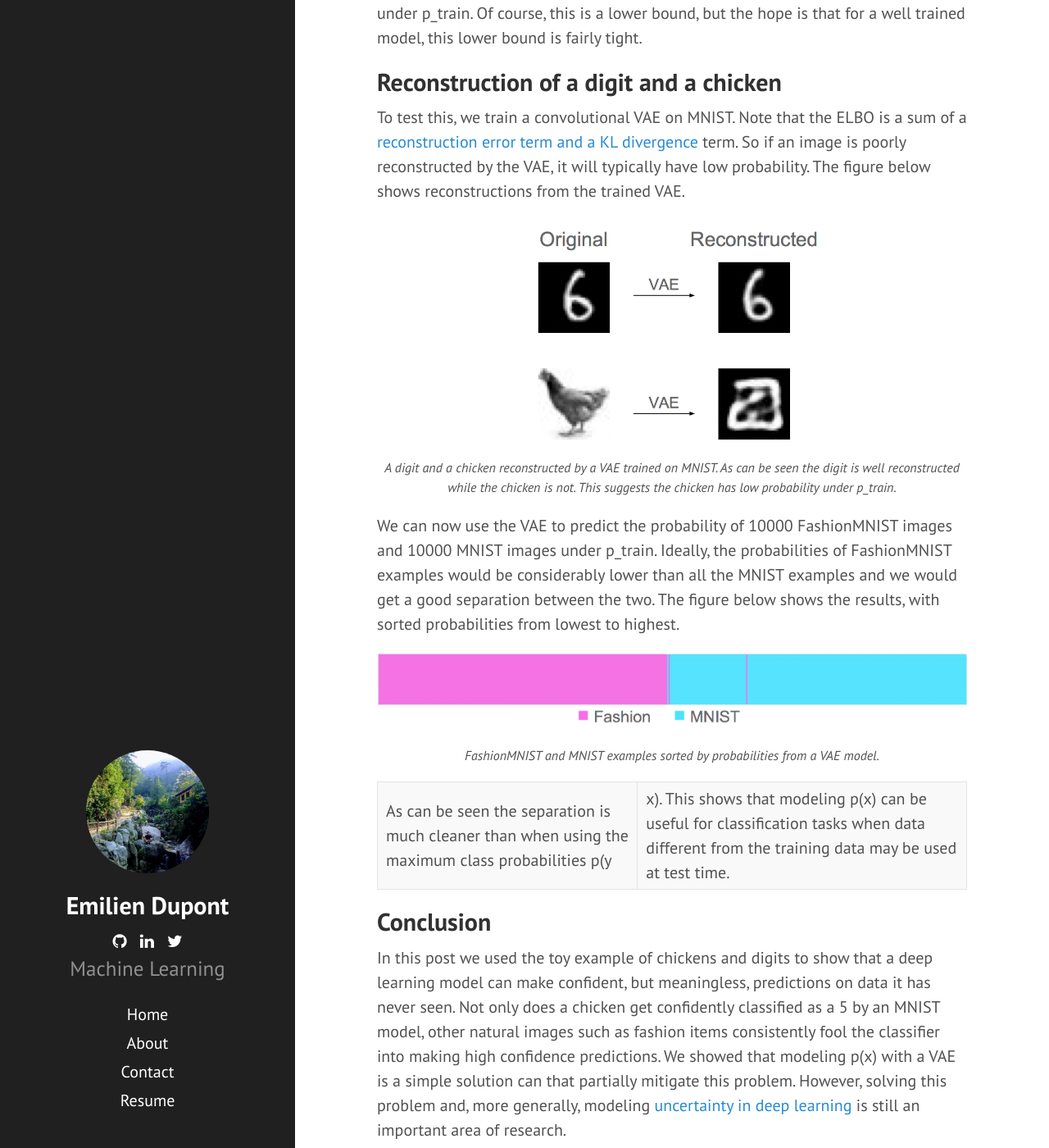
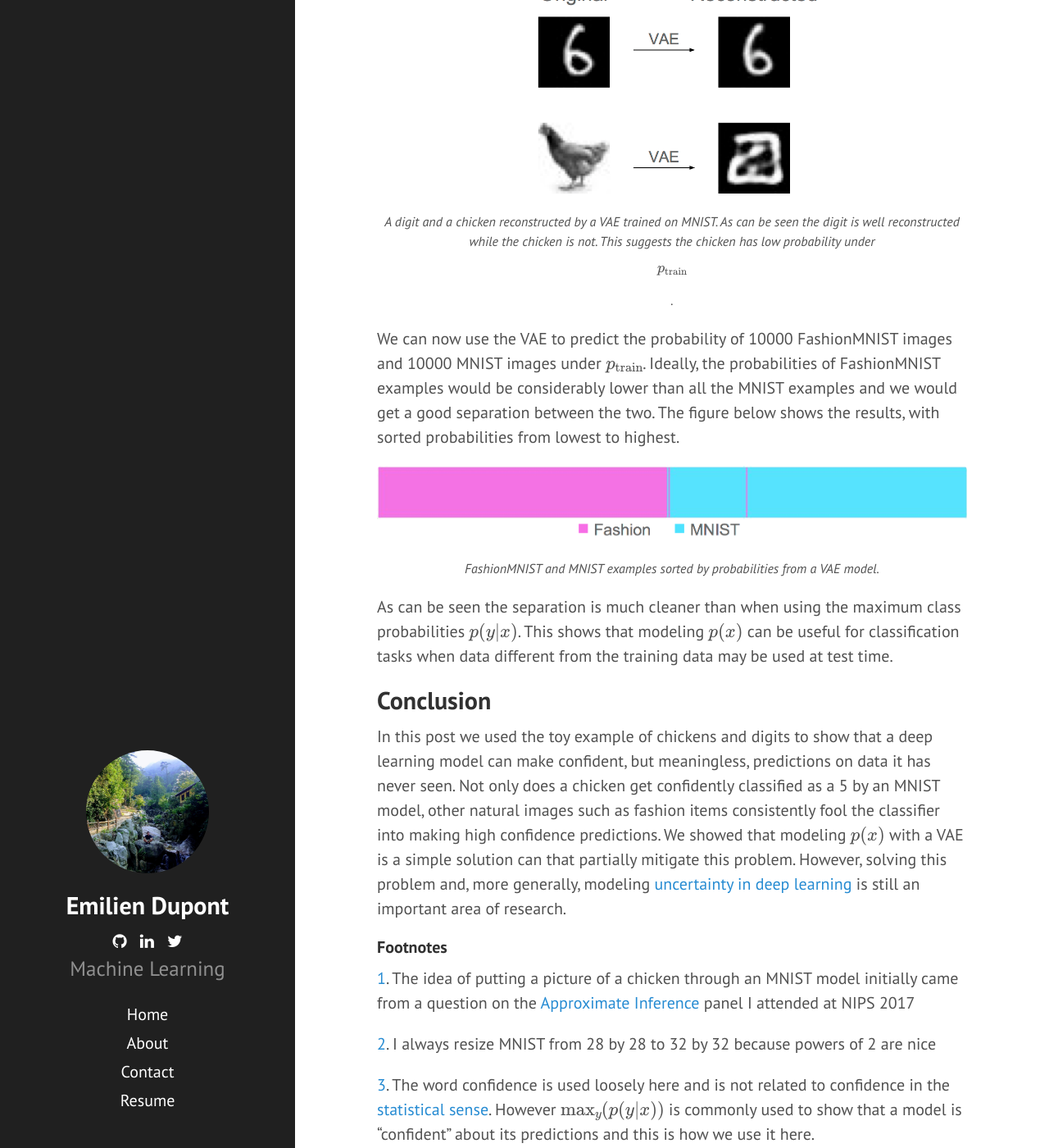
Before and after one commit to EmilienDupont/emiliendupont.github.io, a Jekyll site: the page built from _posts/2018-03-14-mnist-chicken.md, in a window 1280 px wide and 1400 px high, scrolled down 6357 px. Shown: the whole window at 82% size. Built offline with Jekyll 4.4.1, drawn with Linux system fonts in a browser that asks for light colours; nearby versions of some CDN libraries; formulas are drawn with MathJax 3; comment, search, counter and statistics services are not loaded; some of the changed text lies outside the part shown.

Commit message:
:bug: fix all the latex stuff

```diff
--- a/_posts/2018-03-14-mnist-chicken.md
+++ b/_posts/2018-03-14-mnist-chicken.md
@@ -16,22 +16,22 @@ The goal of this post is to show that:
 
 ## Discriminative models and unseen data
 
-When doing classification we are often interested in building a discriminative model $$ p(y|x) $$, i.e. a model of the probability of a certain label $$ y $$ (e.g. digit type) given a datapoint $$ x $$ (e.g. an image of a digit). If we use data drawn from a distribution $$ p_{\text{train}}(x) $$ to train a discriminative model $$ p(y|x) $$, how will the trained model behave when we input an $$ x $$ that is very far from $$ p_{\text{train}}(x) $$? For example, if we train a model to predict digit type from an image of a digit, what happens when we put a picture of a chicken through this model?
+When doing classification we are often interested in building a discriminative model $$ p(y \vert x) $$, i.e. a model of the probability of a certain label $$ y $$ (e.g. digit type) given a datapoint $$ x $$ (e.g. an image of a digit). If we use data drawn from a distribution $$ p_{\text{train}}(x) $$ to train a discriminative model $$ p(y \vert x) $$, how will the trained model behave when we input an $$ x $$ that is very far from $$ p_{\text{train}}(x) $$? For example, if we train a model to predict digit type from an image of a digit, what happens when we put a picture of a chicken through this model?
 
 <img src="{{ site.url }}/imgs/mnist-chicken/digits-chicken-prob-map.png" style="align:center; margin: 0 auto; width:100%;">
 <p style="text-align: center; font-style: italic; font-size: 80%;">In the space of images, chickens lie far away from digits. This figure shows the distribution of digits in blue (corresponding to p_train in our case) and where an image of a chicken would lie relative to this.</p>
 
 ## Chicken probabilities under an MNIST model
 
-To explore these problems, we train a simple convolutional neural network (CNN) on MNIST which gets about 98% testing accuracy. We would then like to see what happens to the output probabilities p(y|x) of the trained model when shown images that are completely different from digits. As an example, we pass an “MNIST-ified” chicken through the model.
+To explore these problems, we train a simple convolutional neural network (CNN) on MNIST which gets about 98% testing accuracy. We would then like to see what happens to the output probabilities $$ p(y \vert x) $$ of the trained model when shown images that are completely different from digits. As an example, we pass an “MNIST-ified” chicken through the model.
 
 <img src="{{ site.url }}/imgs/mnist-chicken/mnistify-chicken.png" style="align:center; margin: 0 auto; width:100%;">
 <p style="text-align: center; font-style: italic; font-size: 80%;">An MNIST-ified chicken. The CNN takes in 32 by 32 grayscale images<sup>[2](#myfootnote2)</sup>, so we transform the image of the chicken to match this.</p>
 
-Ideally, the outputs p(y|x) would be approximately uniform, i.e. the probability of every class would be about 10%. This would mean that the CNN has little confidence that the chicken belongs to any of the 10 classes. However, for the above picture of a chicken, the probability of the label 5 is 99.9%.
+Ideally, the outputs $$ p(y \vert x) $$ would be approximately uniform, i.e. the probability of every class would be about 10%. This would mean that the CNN has little confidence that the chicken belongs to any of the 10 classes. However, for the above picture of a chicken, the probability of the label 5 is 99.9%.
 
 <img src="{{ site.url }}/imgs/mnist-chicken/expected-vs-actual-softmax.png" style="align:center; margin: 0 auto; width:50%;">
-<p style="text-align: center; font-style: italic; font-size: 80%;">Histograms of expected vs actual softmax class probabilities p(y|x) for an image of a chicken on an MNIST model.</p>
+<p style="text-align: center; font-style: italic; font-size: 80%;">Histograms of expected vs actual softmax class probabilities $$ p(y \vert x) $$ for an image of a chicken on an MNIST model.</p>
 
 The model is extremely confident that this chicken is the digit 5 even though, to a human, it clearly isn’t. Even worse, it is much more confident that this chicken is a 5 than many other digits that are actually a 5.
 
@@ -40,12 +40,12 @@ The model is extremely confident that this chicken is the digit 5 even though, t
 
 ## Fashion probabilities under an MNIST model
 
-Of course, it could be that this image of a chicken is just a fluke and high confidence predictions for data outside of p_train(x) are rare. To test this, we use the [FashionMNIST](https://github.com/zalandoresearch/fashion-mnist) dataset which contains images of various types clothing.
+Of course, it could be that this image of a chicken is just a fluke and high confidence predictions for data outside of $$ p_{\text{train}}(x) $$ are rare. To test this, we use the [FashionMNIST](https://github.com/zalandoresearch/fashion-mnist) dataset which contains images of various types clothing.
 
 <img src="{{ site.url }}/imgs/mnist-chicken/mnist-and-fashion-examples.png" style="align:center; margin: 0 auto; width:50%;">
 <p style="text-align: center; font-style: italic; font-size: 80%;">MNIST and FashionMNIST examples. The images are the same size and both contain 10 classes.</p>
 
-These images of course have nothing to do with digits, so again we would hope that the model will only make low confidence predictions. We predict p(y|x) for 10000 images from the Fashion MNIST dataset using the trained MNIST model and measure the fraction of them which have a high confidence prediction (i.e. where the maximum probability of a certain class max_y(p(y|x)) is very high). The results are shown below:
+These images of course have nothing to do with digits, so again we would hope that the model will only make low confidence predictions. We predict $$ p(y \vert x) $$ for 10000 images from the Fashion MNIST dataset using the trained MNIST model and measure the fraction of them which have a high confidence prediction (i.e. where the maximum probability of a certain class $$ \max_y(p(y \vert x)) $$ is very high). The results are shown below:
 
 <p style="text-align: center;">
 *63.4%* of examples have more than *99%* confidence
@@ -70,14 +70,14 @@ The chicken and fashion images can loosely be thought of as “natural” advers
 
 ## Modeling the data p(x)
 
-It seems clear that we can’t solely rely on modeling p(y|x) when data far from p_train(x) may be used at test time. In the real world, it is often very difficult to constrain the user only to use data drawn from p_train(x).
+It seems clear that we can’t solely rely on modeling $$ p(y \vert x) $$ when data far from $$ p_{\text{train}}(x) $$ may be used at test time. In the real world, it is often very difficult to constrain the user only to use data drawn from $$ p_{\text{train}}(x) $$.
 
-One way to solve this problem is to not only model p(y|x) but to also model p_train(x). If we can model p_train(x) and we get a new sample x_test, we can first check whether this sample is probable under p_train. If it is, we have seen something similar before so we should go ahead and predict p(y|x), otherwise we can reject this sample.
+One way to solve this problem is to not only model $$ p(y \vert x) $$ but to also model $$ p_{\text{train}}(x) $$. If we can model $$ p_{\text{train}}(x) $$ and we get a new sample $$ x_{\text{test}} $$, we can first check whether this sample is probable under $$ p_{\text{train}}(x) $$. If it is, we have seen something similar before so we should go ahead and predict $$ p(y \vert x) $$, otherwise we can reject this sample.
 
->If p_train(x_test) < 0.1:
+>If $$ p_{\text{train}}(x_{\text{test}}) < 0.1 $$:
 >&nbsp;&nbsp;&nbsp;&nbsp;Return no prediction
 >Else:
->&nbsp;&nbsp;&nbsp;&nbsp;Return p(y|x_test)
+>&nbsp;&nbsp;&nbsp;&nbsp;Return $$ p(y|x_{\text{test}}) $$
 
 <p style="text-align: center; font-style: italic; font-size: 80%;">Simple algorithm for returning meaningful predictions. This is related to [outlier detection](https://en.wikipedia.org/wiki/Anomaly_detection).</p>
 
@@ -85,39 +85,39 @@ There are several ways of modeling p(x). In this post, we will focus on (variati
 
 ## Variational Autoencoders to model p(x)
 
-VAEs are [generative models](https://en.wikipedia.org/wiki/Generative_model) that learn a joint model p(x, z) of the data x and some (latent variables)[https://en.wikipedia.org/wiki/Latent_variable] z. As the name suggests, VAEs are closely related to [autoencoders](https://en.wikipedia.org/wiki/Autoencoder). VAEs work by encoding a datapoint x into a distribution q(z|x) of latent variables and then sampling a latent vector z from this distribution. The sample z is then decoded into a reconstruction of the encoded data x. The encoder and decoder are typically neural networks.
+VAEs are [generative models](https://en.wikipedia.org/wiki/Generative_model) that learn a joint model $$ p(x, z) $$ of the data $$ x $$ and some (latent variables)[https://en.wikipedia.org/wiki/Latent_variable] $$ z $$. As the name suggests, VAEs are closely related to [autoencoders](https://en.wikipedia.org/wiki/Autoencoder). VAEs work by encoding a datapoint $$ x $$ into a distribution $$ q(z \vert x) $$ of latent variables and then sampling a latent vector $$ z $$ from this distribution. The sample $$ z $$ is then decoded into a reconstruction of the encoded data $$ x $$. The encoder and decoder are typically neural networks.
 
 <img src="{{ site.url }}/imgs/mnist-chicken/vae.png" style="align:center; margin: 0 auto; width:30%;">
 <p style="text-align: center; font-style: italic; font-size: 80%;">Sketch of VAE architecture, sampling is shown with dashed lines.</p>
 
-Interestingly, VAEs optimize a lower bound on log p(x) called the [Evidence Lower Bound](https://arxiv.org/pdf/1601.00670.pdf) (ELBO).
+Interestingly, VAEs optimize a lower bound on $$ \log p(x) $$called the [Evidence Lower Bound](https://arxiv.org/pdf/1601.00670.pdf) (ELBO).
 
-$$ log p(x) >= ELBO = - VAE loss $$
+$$ \log p(x) >= \text{ELBO} = - \text{VAE loss} $$
 
-So after training a VAE on data from p_train, we can calculate the loss on a new example x_test and obtain a lower bound on the log likelihood of that example under p_train. Of course, this is a lower bound, but the hope is that for a well trained model, this lower bound is fairly tight.
+So after training a VAE on data from $$ p_{\text{train}} $$, we can calculate the loss on a new example $$ x_{\text{test}} $$ and obtain a lower bound on the log likelihood of that example under $$ p_{\text{train}} $$. Of course, this is a lower bound, but the hope is that for a well trained model, this lower bound is fairly tight.
 
 ## Reconstruction of a digit and a chicken
 
 To test this, we train a convolutional VAE on MNIST. Note that the ELBO is a sum of a [reconstruction error term and a KL divergence](https://arxiv.org/abs/1606.05908) term. So if an image is poorly reconstructed by the VAE, it will typically have low probability. The figure below shows reconstructions from the trained VAE.
 
 <img src="{{ site.url }}/imgs/mnist-chicken/reconstructed-chicken.png" style="align:center; margin: 0 auto; width:50%;">
-<p style="text-align: center; font-style: italic; font-size: 80%;">A digit and a chicken reconstructed by a VAE trained on MNIST. As can be seen the digit is well reconstructed while the chicken is not. This suggests the chicken has low probability under p_train.</p>
+<p style="text-align: center; font-style: italic; font-size: 80%;">A digit and a chicken reconstructed by a VAE trained on MNIST. As can be seen the digit is well reconstructed while the chicken is not. This suggests the chicken has low probability under $$ p_{\text{train}} $$.</p>
 
 
-We can now use the VAE to predict the probability of 10000 FashionMNIST images and 10000 MNIST images under p_train. Ideally, the probabilities of FashionMNIST examples would be considerably lower than all the MNIST examples and we would get a good separation between the two. The figure below shows the results, with sorted probabilities from lowest to highest.
+We can now use the VAE to predict the probability of 10000 FashionMNIST images and 10000 MNIST images under $$ p_{\text{train}} $$. Ideally, the probabilities of FashionMNIST examples would be considerably lower than all the MNIST examples and we would get a good separation between the two. The figure below shows the results, with sorted probabilities from lowest to highest.
 
 <img src="{{ site.url }}/imgs/mnist-chicken/vae-confidence.png" style="align:center; margin: 0 auto; width:100%;">
 <p style="text-align: center; font-style: italic; font-size: 80%;">FashionMNIST and MNIST examples sorted by probabilities from a VAE model.</p>
 
-As can be seen the separation is much cleaner than when using the maximum class probabilities p(y|x). This shows that modeling p(x) can be useful for classification tasks when data different from the training data may be used at test time.
+As can be seen the separation is much cleaner than when using the maximum class probabilities $$ p(y \vert x) $$. This shows that modeling $$ p(x) $$ can be useful for classification tasks when data different from the training data may be used at test time.
 
 ## Conclusion
 
-In this post we used the toy example of chickens and digits to show that a deep learning model can make confident, but meaningless, predictions on data it has never seen. Not only does a chicken get confidently classified as a 5 by an MNIST model, other natural images such as fashion items consistently fool the classifier into making high confidence predictions. We showed that modeling p(x) with a VAE is a simple solution can that partially mitigate this problem. However, solving this problem and, more generally, modeling [uncertainty in deep learning](http://mlg.eng.cam.ac.uk/yarin/thesis/thesis.pdf) is still an important area of research.
+In this post we used the toy example of chickens and digits to show that a deep learning model can make confident, but meaningless, predictions on data it has never seen. Not only does a chicken get confidently classified as a 5 by an MNIST model, other natural images such as fashion items consistently fool the classifier into making high confidence predictions. We showed that modeling $$ p(x) $$ with a VAE is a simple solution can that partially mitigate this problem. However, solving this problem and, more generally, modeling [uncertainty in deep learning](http://mlg.eng.cam.ac.uk/yarin/thesis/thesis.pdf) is still an important area of research.
 
 #### Footnotes
 <a name="footnote1">1</a>. The idea of putting a picture of a chicken through an MNIST model initially came from a question on the [Approximate Inference](http://approximateinference.org/) panel I attended at NIPS 2017
 
 <a name="footnote2">2</a>. I always resize MNIST from 28 by 28 to 32 by 32 because powers of 2 are nice
 
-<a name="footnote3">3</a>. The word confidence is used loosely here and is not related to confidence in the [statistical sense](https://en.wikipedia.org/wiki/Confidence_interval). However max_y p(y|x) is commonly used to show that a model is “confident” about its predictions and this is how we use it here.
+<a name="footnote3">3</a>. The word confidence is used loosely here and is not related to confidence in the [statistical sense](https://en.wikipedia.org/wiki/Confidence_interval). However $$ \max_y(p(y \vert x)) $$ is commonly used to show that a model is “confident” about its predictions and this is how we use it here.
```
